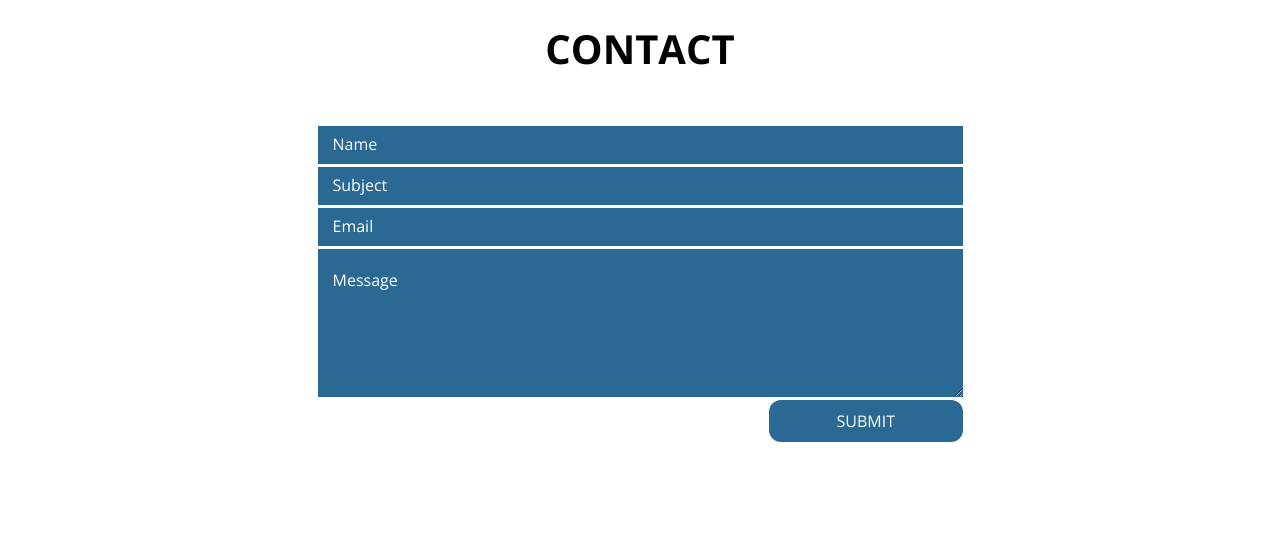
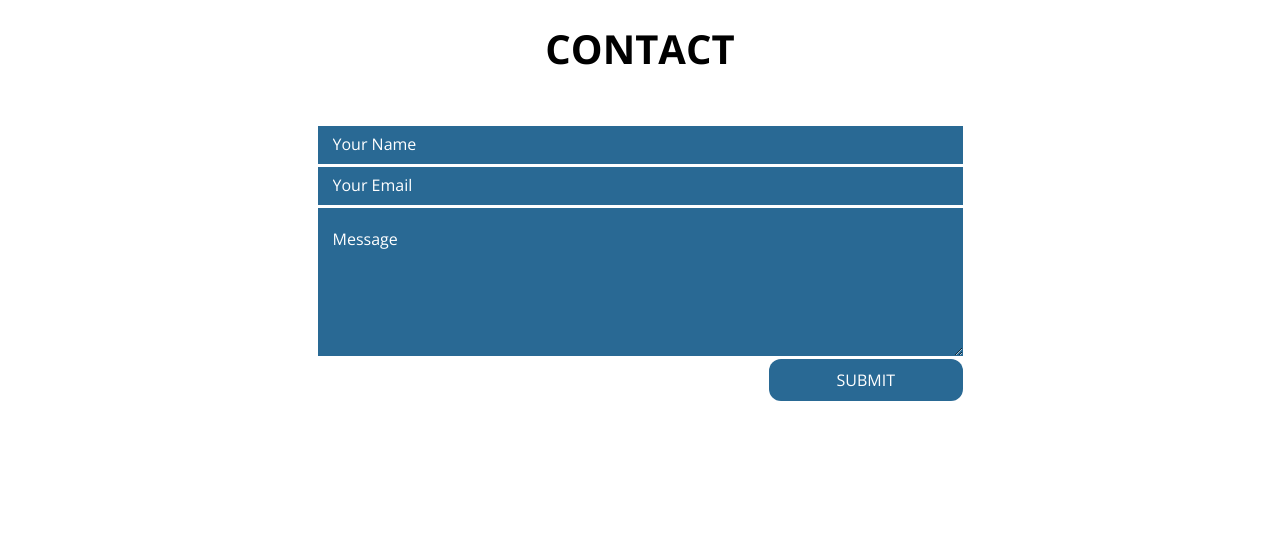
Before and after one commit to marinademas/marinademas, a plain HTML site: page index.html in a window 1280 px wide. Shown: the part 3860-4397 px from the top of the page. Drawn offline with nearby package versions, Linux system fonts and the light colour scheme.

Commit message:
Update index.html

```diff
--- a/index.html
+++ b/index.html
@@ -107,9 +107,8 @@
         <h2 class="header-one">Contact</h2>
         <div class="flex">
             <form method="post" action="https://formspree.io/f/mayalwgn">
-                <input placeholder="Name" type="text" name="name" />
-                <input placeholder="Subject" type="text" name="subject" />
-                <input placeholder="Email" type="email" name="email" />
+                <input placeholder="Your Name" type="text" name="name" />
+                <input placeholder="Your Email" type="email" name="email" />
                 <textarea placeholder="Message" type="text" name="message" rows="6" cols="60"></textarea>
                 <input type="submit" id="submit" name="submit" value="SUBMIT" />
             </form>
```
